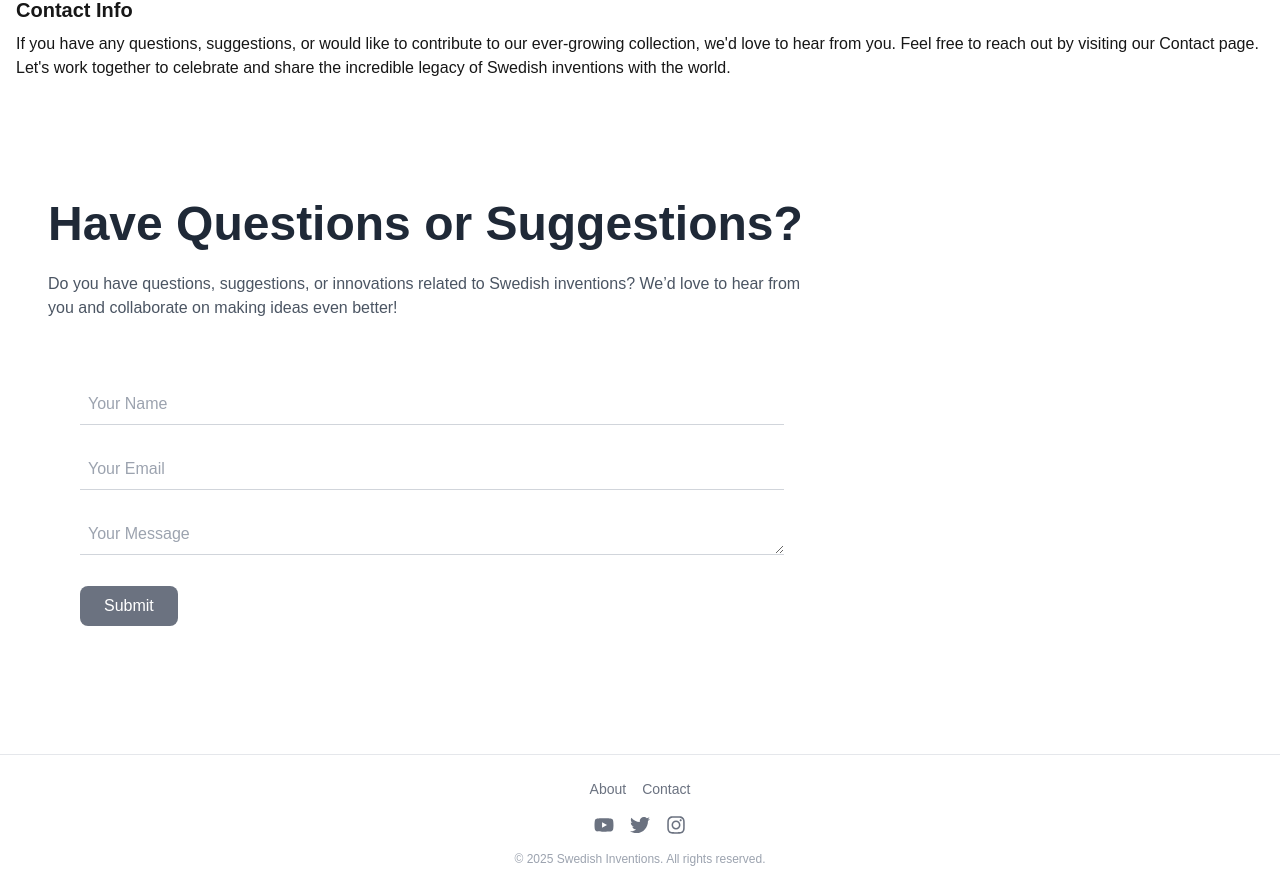
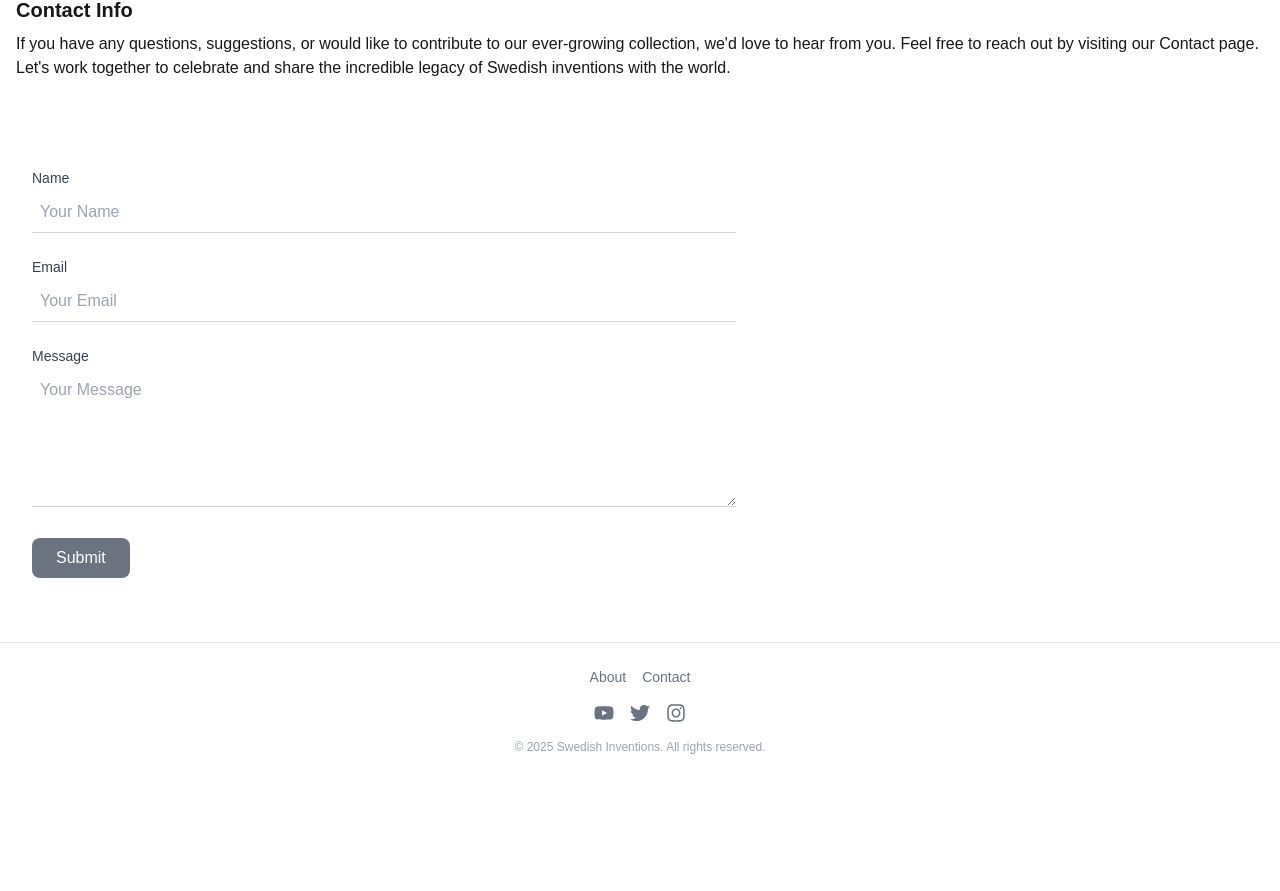
Before and after one commit to koiralaprijun00/swedish-inventions, a Next.js app: page /about in a window 1280 px wide. Shown: the part 611-1502 px from the top of the page. After the commit the page ends 1390 px from the top, so only its background shows below. Built offline with nearby package versions, Linux system fonts and the light colour scheme.

Commit message:
Connect-email-to-form

```diff
--- a/package.json
+++ b/package.json
@@ -16,6 +16,7 @@
     "@mui/material": "^6.2.1",
     "@next/third-parties": "^15.1.3",
     "next": "^15.1.3",
+    "nodemailer": "^6.10.0",
     "react": "^19.0.0",
     "react-dom": "^19.0.0",
     "react-icons": "^5.4.0"
@@ -23,6 +24,7 @@
   "devDependencies": {
     "@eslint/eslintrc": "^3",
     "@types/node": "^20",
+    "@types/nodemailer": "^6.4.17",
     "@types/react": "^19",
     "@types/react-dom": "^19",
     "eslint": "^9",
--- a/src/app/ContactForm.tsx
+++ b/src/app/ContactForm.tsx
@@ -1,27 +1,90 @@
+import { useState } from "react"
+
 const ContactForm = () => {
+  const [formData, setFormData] = useState({
+    name: "",
+    email: "",
+    message: ""
+  })
+  const [status, setStatus] = useState("")
+
+  const handleChange = (e: React.ChangeEvent<HTMLInputElement | HTMLTextAreaElement>) => {
+    setFormData({ ...formData, [e.target.id]: e.target.value })
+  }
+
+  const handleSubmit = async (e: React.FormEvent) => {
+    e.preventDefault()
+
+    try {
+      const response = await fetch("/api/send-email", {
+        method: "POST",
+        headers: {
+          "Content-Type": "application/json"
+        },
+        body: JSON.stringify(formData)
+      })
+
+      if (response.ok) {
+        setStatus("Email sent successfully!")
+        setFormData({ name: "", email: "", message: "" })
+      } else {
+        setStatus("Failed to send email. Please try again later.")
+      }
+    } catch (error) {
+      console.error(error)
+      setStatus("An error occurred. Please try again later.")
+    }
+  }
+
   return (
-    <section id="contact" className="py-16 px-6 md:px-12">
-      <div className="max-w-3xl text-left">
-        <h2 className="text-5xl font-extrabold text-gray-800 mb-6">Have Questions or Suggestions?</h2>
-        <p className="text-gray-600 mb-8">
-          Do you have questions, suggestions, or innovations related to Swedish inventions? We’d love to hear from you and collaborate on making ideas even better!
-        </p>
-      </div>
-      <form className="max-w-3xl rounded-lg p-6 md:p-8 space-y-6">
+    <form className="max-w-3xl rounded-lg p-6 md:p-8 space-y-6" onSubmit={handleSubmit}>
       <div>
-          <input type="text" id="name" className="w-full border-b border-gray-300 p-2 focus:outline-none focus:ring-0 focus:border-gray-500" placeholder="Your Name" />
+        <label htmlFor="name" className="block text-sm font-medium text-gray-700 mb-1">
+          Name
+        </label>
+        <input
+          type="text"
+          id="name"
+          value={formData.name}
+          onChange={handleChange}
+          className="w-full border-b border-gray-300 p-2 focus:outline-none focus:ring-0 focus:border-gray-500"
+          placeholder="Your Name"
+        />
       </div>
       <div>
-          <input type="email" id="email" className="w-full border-b border-gray-300 p-2 focus:outline-none focus:ring-0 focus:border-gray-500" placeholder="Your Email" />
+        <label htmlFor="email" className="block text-sm font-medium text-gray-700 mb-1">
+          Email
+        </label>
+        <input
+          type="email"
+          id="email"
+          value={formData.email}
+          onChange={handleChange}
+          className="w-full border-b border-gray-300 p-2 focus:outline-none focus:ring-0 focus:border-gray-500"
+          placeholder="Your Email"
+        />
       </div>
       <div>
-          <textarea id="message" rows={1} className="w-full border-b border-gray-300 p-2 focus:outline-none focus:ring-0 focus:border-gray-500" placeholder="Your Message" />
+        <label htmlFor="message" className="block text-sm font-medium text-gray-700 mb-1">
+          Message
+        </label>
+        <textarea
+          id="message"
+          rows={5}
+          value={formData.message}
+          onChange={handleChange}
+          className="w-full border-b border-gray-300 p-2 focus:outline-none focus:ring-0 focus:border-gray-500"
+          placeholder="Your Message"
+        />
       </div>
       <button type="submit" className="bg-gray-500 text-white py-2 px-6 rounded-lg font-medium hover:bg-gray-600 transition duration-300">
         Submit
       </button>
+      {status &&
+        <p className="text-sm text-green-600 mt-2">
+          {status}
+        </p>}
     </form>
-    </section>
   )
 }
 
--- /dev/null
+++ b/src/app/pages/api/send-email.ts
@@ -0,0 +1,37 @@
+import { NextApiRequest, NextApiResponse } from "next"
+import nodemailer from "nodemailer"
+
+export default async function handler(req: NextApiRequest, res: NextApiResponse) {
+  if (req.method === "POST") {
+    const { name, email, message } = req.body
+
+    try {
+      // Set up the email transporter
+      const transporter = nodemailer.createTransport({
+        service: "Gmail", // Use Gmail as the email service
+        auth: {
+          user: "kprijun@gmail.com", // Replace with your email
+          pass: "Maideniron@1984" // Replace with your app password
+        }
+      })
+
+      // Email options
+      const mailOptions = {
+        from: email, // Sender's email
+        to: "kprijun@gmail.com", // Your email
+        subject: `Contact Form Submission from ${name}`,
+        text: `You have received a new message:\n\nName: ${name}\nEmail: ${email}\nMessage: ${message}`
+      }
+
+      // Send email
+      await transporter.sendMail(mailOptions)
+
+      res.status(200).json({ message: "Email sent successfully!" })
+    } catch (error) {
+      console.error("Error sending email:", error)
+      res.status(500).json({ error: "Failed to send email" })
+    }
+  } else {
+    res.status(405).json({ message: "Method not allowed" })
+  }
+}
```
Also changed, not shown: 1 other file (tests, documents, lock files or other folders). Lines whose indentation alone changed are shown as unchanged.
